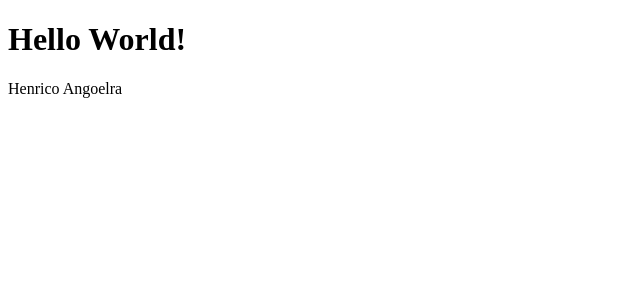
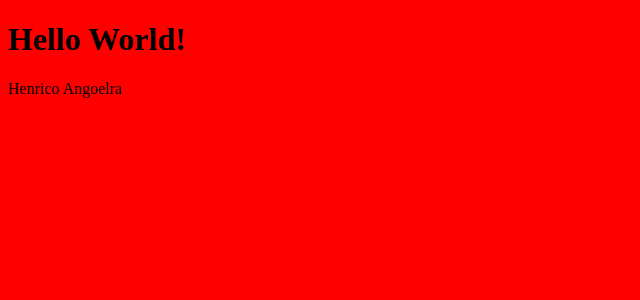
Before and after one commit to HenricoAngolera/rocketnotes, a React (Vite) app: page / in a window 1280 px wide. Shown: the top 300 px of the page, without its empty margins (0-640 px from the left). Built offline with nearby package versions, Linux system fonts and the light colour scheme.

Commit message:
adding css

```diff
--- a/src/main.jsx
+++ b/src/main.jsx
@@ -1,6 +1,6 @@
 import React from 'react'
 import ReactDOM from 'react-dom/client'
-import { Details } from './pages/Details.jsx'
+import { Details } from './pages/Details'
 
 ReactDOM.createRoot(document.getElementById('root')).render(
   <React.StrictMode>
--- a/src/pages/Details.jsx
+++ b/src/pages/Details/index.jsx
@@ -1,3 +1,4 @@
+import './styles.css';
 import { Fragment } from "react";
 
 export function Details() {
--- /dev/null
+++ b/src/pages/Details/styles.css
@@ -0,0 +1,3 @@
+body {
+  background: red;
+}
```
